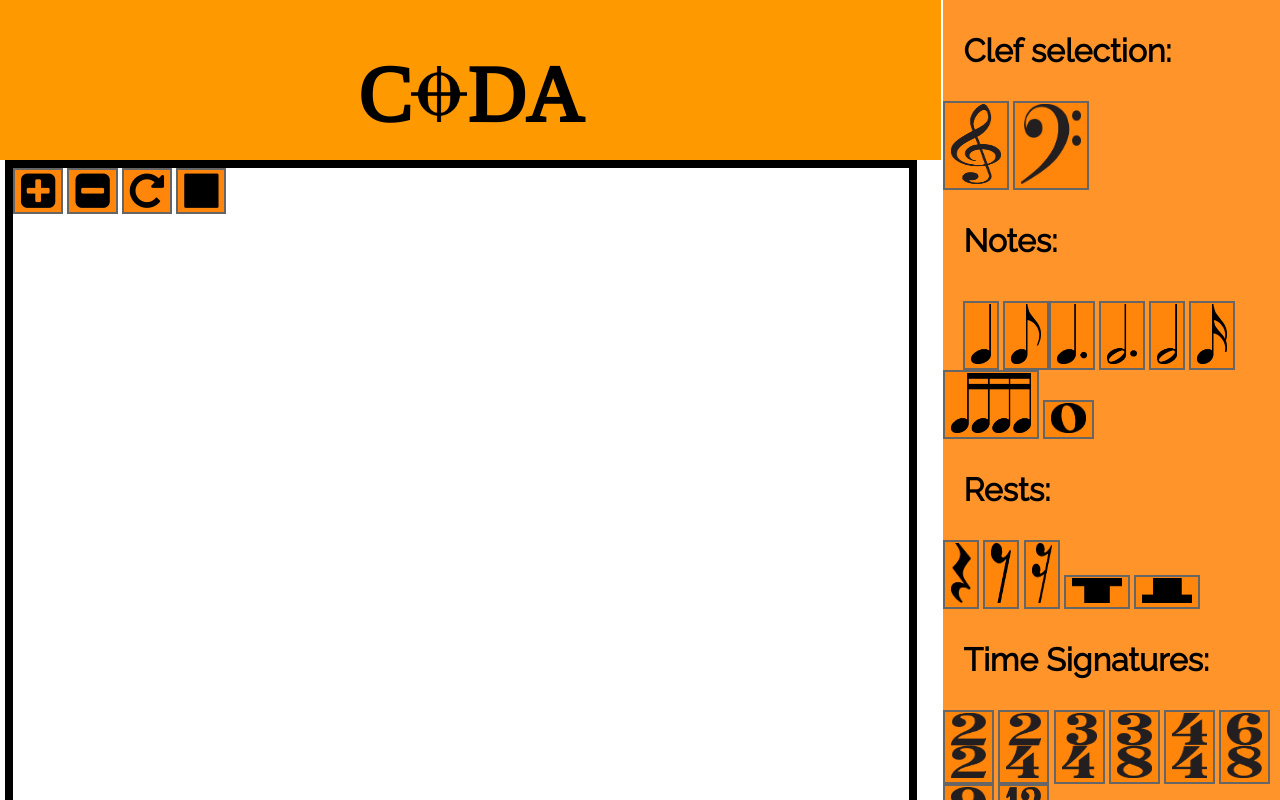
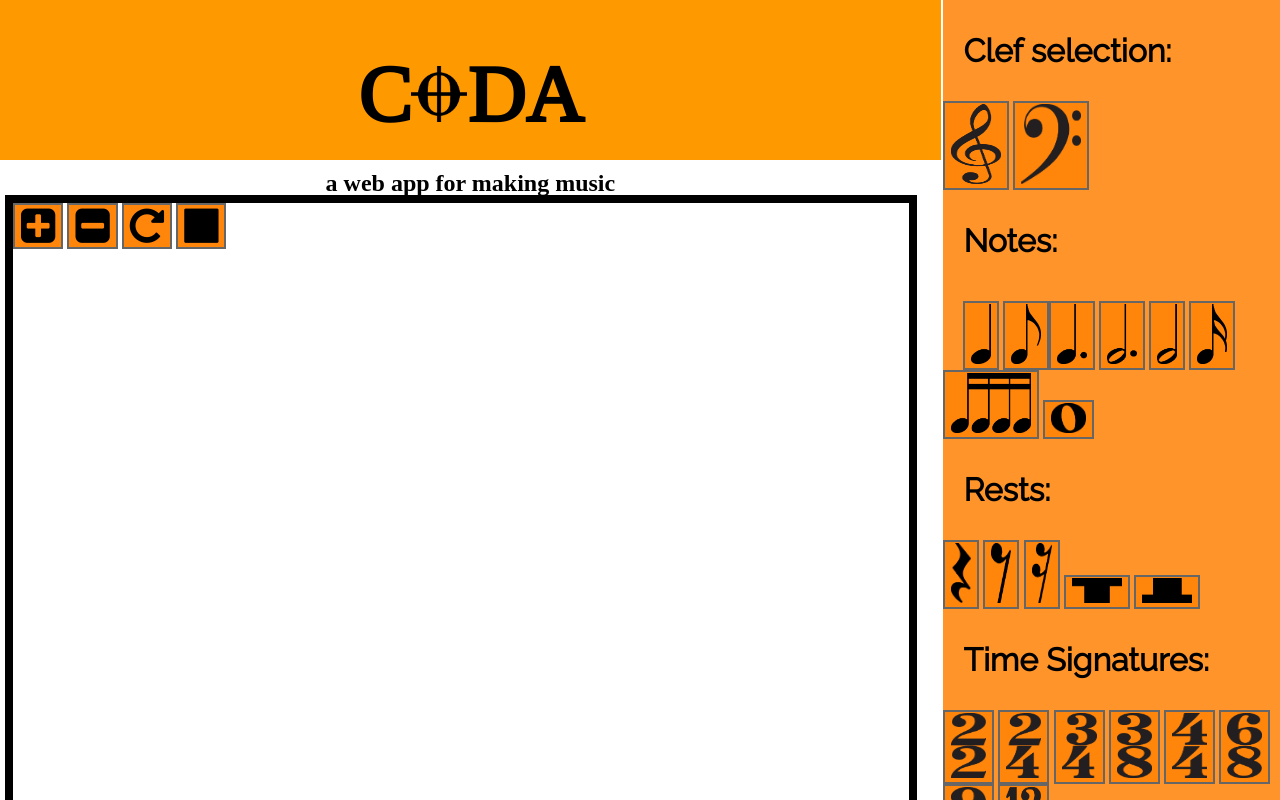
Before and after one commit to codaapp/codaapp.github.io, a plain HTML site: page index.html in a window 1280 px wide. Drawn offline with nearby package versions, Linux system fonts and the light colour scheme.

Commit message:
Add subtitle

```diff
--- a/index.html
+++ b/index.html
@@ -69,6 +69,7 @@ THE SOFTWARE. -->
 	<body>
 		<div id="header">
 			<h1>C<img src="assets/symbols/coda.png" alt="coda" style="width:.7em;height:.7em;">DA</h1>
+			<h2>a web app for making music</h2>
 		</div>
 		<div id="sidebar">
 			<h3>Clef selection:</h3>
--- a/main.css
+++ b/main.css
@@ -49,6 +49,10 @@ h1{
 	text-align: center;
 	font-size: 5em;
 
+}
+
+h2{
+	margin-top:-25px;
 }
 
 h3{
```
